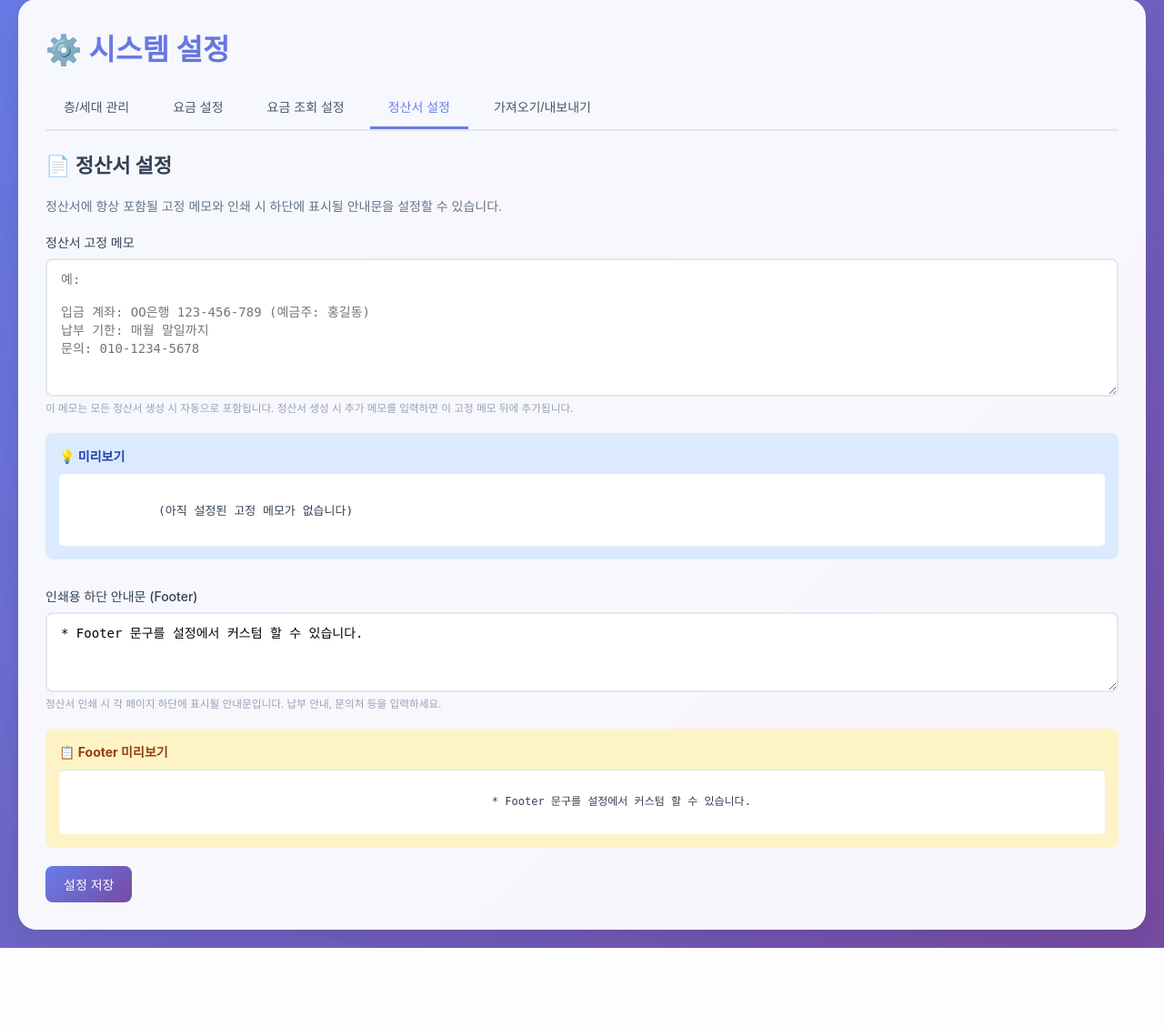
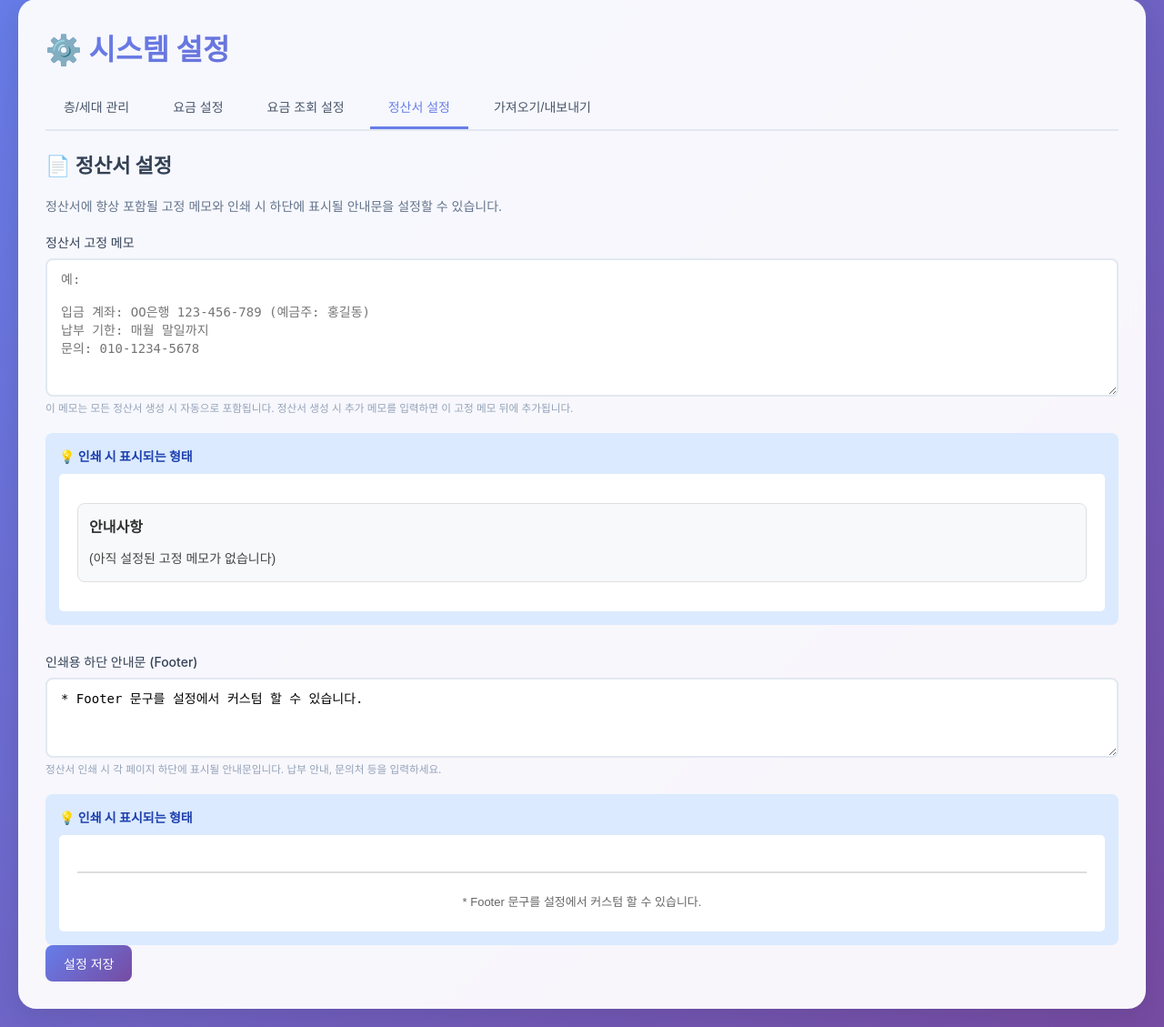
Before and after one commit to InFinity-dev/BillCalculator, a Flask app: page /settings in a window 1280 px wide, after a click on "정산서 설정". Shown: the part 101-1230 px from the top of the page at 91% size. Before the commit the page ends 1143 px from the top, so only its background shows below. Run offline with Flask 3, Linux system fonts and the light colour scheme.

Commit message:
설정의 정산서 메모, Footer 미리보기 개선

```diff
--- a/templates/settings.html
+++ b/templates/settings.html
@@ -210,10 +210,14 @@
           </small>
         </div>
 
+        <!-- 고정 메모 미리보기 (invoice_print.html 스타일 적용) -->
         <div style="background:#dbeafe;padding:15px;border-radius:8px;margin-bottom:20px;">
-          <h4 style="margin:0 0 10px 0;color:#1e40af;">💡 미리보기</h4>
-          <div style="background:white;padding:15px;border-radius:5px;white-space:pre-wrap;font-family:monospace;font-size:13px;color:#334155;">
-            {{ invoice_default_memo if invoice_default_memo else '(아직 설정된 고정 메모가 없습니다)' }}
+          <h4 style="margin:0 0 10px 0;color:#1e40af;">💡 인쇄 시 표시되는 형태</h4>
+          <div style="background:white;padding:20px;border-radius:5px;">
+            <div style="background:#f8f9fa;padding:12px;border-radius:8px;margin:12px 0;border:1px solid #e0e0e0;">
+              <h3 style="margin-bottom:12px;color:#333;font-size:16px;font-family:'Malgun Gothic','맑은 고딕',sans-serif;">안내사항</h3>
+              <p style="white-space:pre-wrap;margin:0;color:#444;line-height:1.8;font-family:'Malgun Gothic','맑은 고딕',sans-serif;">{{ invoice_default_memo if invoice_default_memo else '(아직 설정된 고정 메모가 없습니다)' }}</p>
+            </div>
           </div>
         </div>
 
@@ -225,10 +229,11 @@
           </small>
         </div>
 
-        <div style="background:#fef3c7;padding:15px;border-radius:8px;margin-bottom:20px;">
-          <h4 style="margin:0 0 10px 0;color:#92400e;">📋 Footer 미리보기</h4>
-          <div style="background:white;padding:15px;border-radius:5px;white-space:pre-wrap;font-family:monospace;font-size:12px;color:#334155;text-align:center;border-top:1px solid #ddd;padding-top:10px;">
-            {{ invoice_footer if invoice_footer else '(아직 설정된 Footer가 없습니다)' }}
+        <!-- Footer 미리보기 (invoice_print.html 스타일 적용) -->
+        <div style="background:#dbeafe;padding:15px;border-radius:8px;margin-top:15px;">
+          <h4 style="margin:0 0 10px 0;color:#1e40af;">💡 인쇄 시 표시되는 형태</h4>
+          <div style="background:white;padding:20px;border-radius:5px;">
+            <div style="margin-top:20px;padding-top:20px;border-top:2px solid #ddd;font-size:13px;color:#666;text-align:center;white-space:pre-wrap;line-height:1.8;font-family:'Malgun Gothic','맑은 고딕',sans-serif;">{{ invoice_footer if invoice_footer else '* Footer 문구를 설정에서 커스텀 할 수 있습니다.' }}</div>
           </div>
         </div>
 
```
